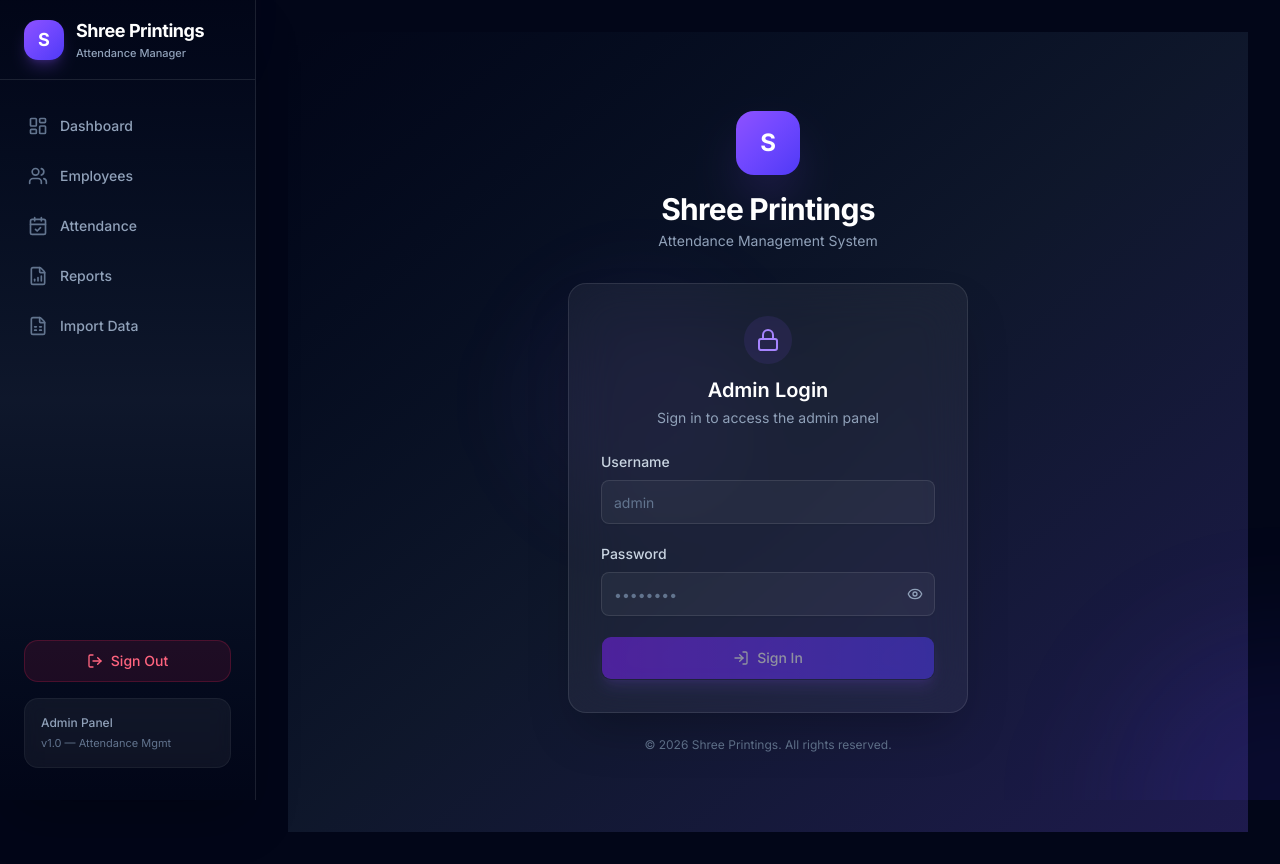
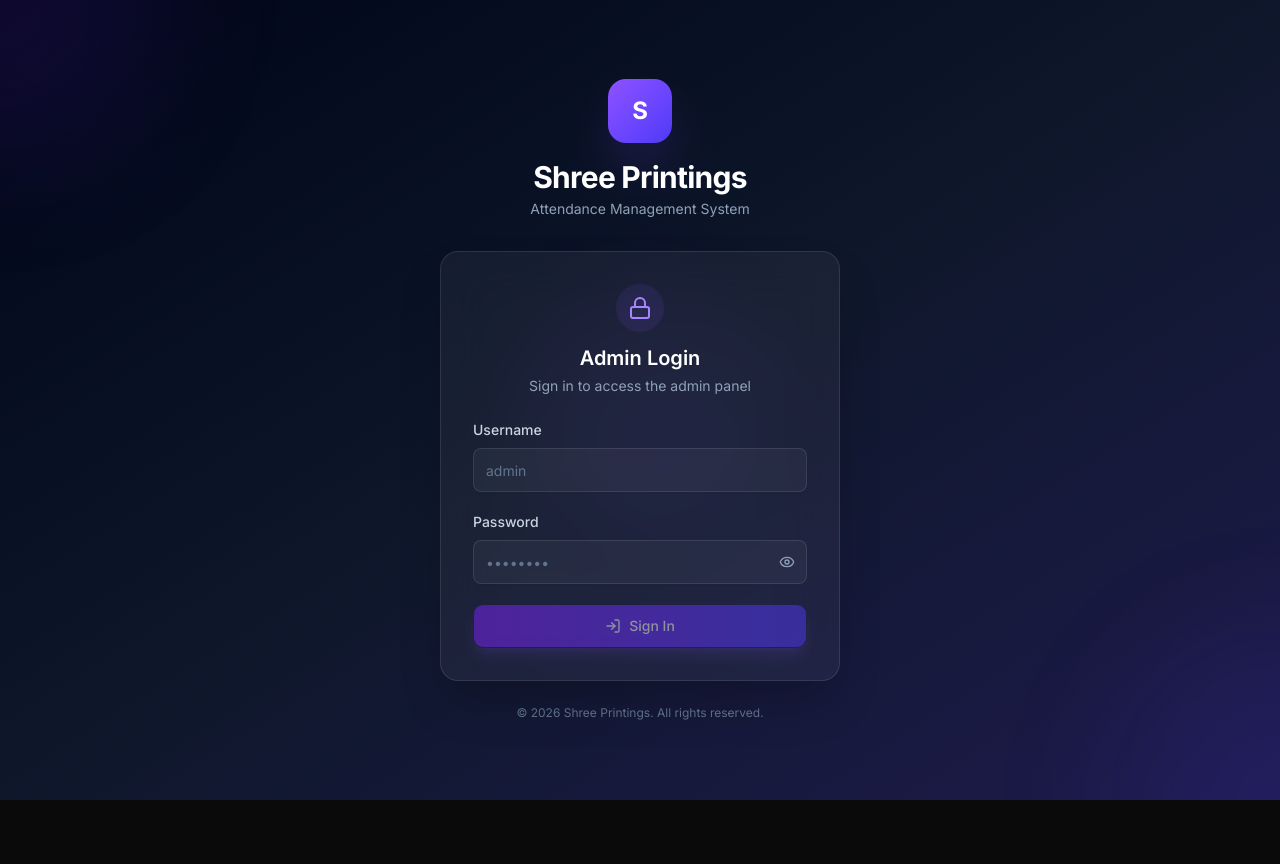
Before and after one commit to bhikhabhai/shreeprintings, a Next.js app: page /login in a window 1280 px wide. After the commit the page ends 800 px from the top, so only its background shows below. Built offline with nearby package versions, Linux system fonts and the light colour scheme.

Commit message:
Fix build: update root layout to use AppShell instead of Sidebar

```diff
--- a/src/app/layout.tsx
+++ b/src/app/layout.tsx
@@ -1,7 +1,7 @@
 import type { Metadata } from "next";
 import { Inter } from "next/font/google";
 import "./globals.css";
-import Sidebar from "@/components/sidebar";
+import AppShell from "@/components/app-shell";
 
 const inter = Inter({
   variable: "--font-sans",
@@ -22,12 +22,9 @@ export default function RootLayout({
   return (
     <html lang="en" className="dark">
       <body className={`${inter.variable} font-sans antialiased`}>
-        <div className="flex min-h-screen bg-slate-950">
-          <Sidebar />
-          <main className="ml-64 flex-1 overflow-auto">
-            <div className="p-8">{children}</div>
-          </main>
-        </div>
+        <AppShell>
+          {children}
+        </AppShell>
       </body>
     </html>
   );
```
